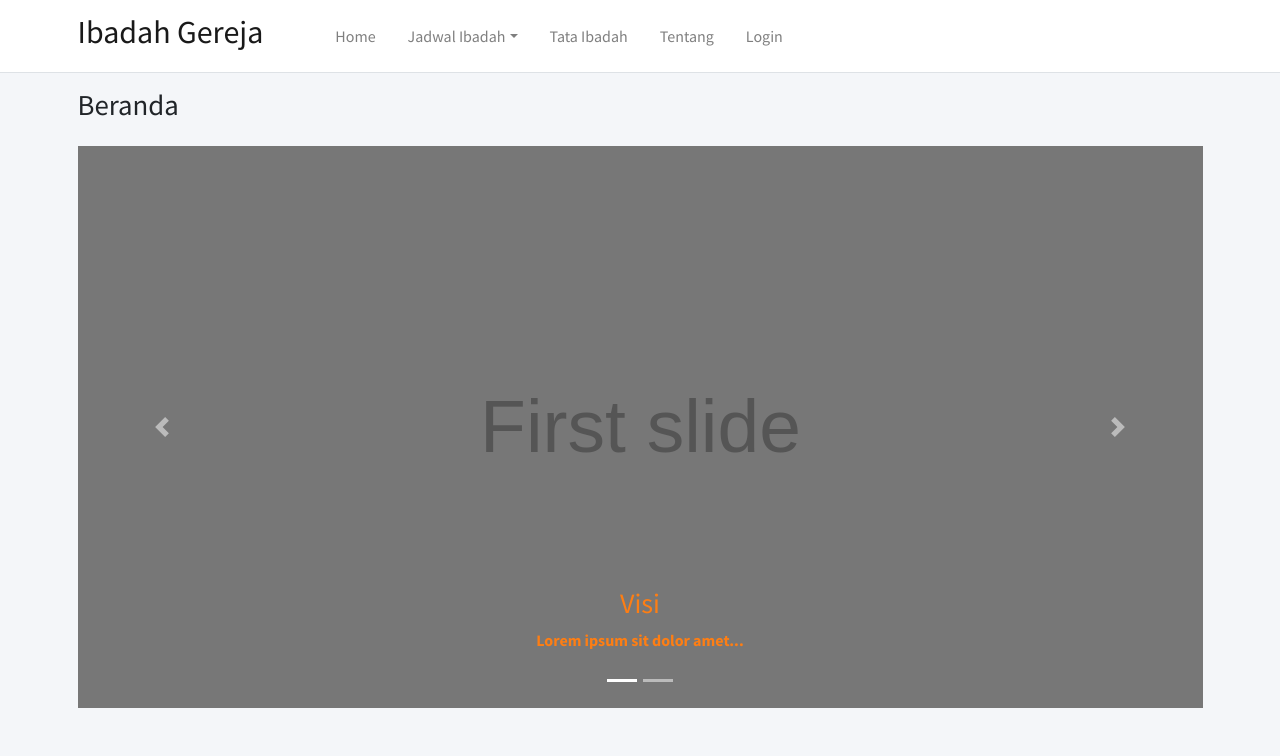
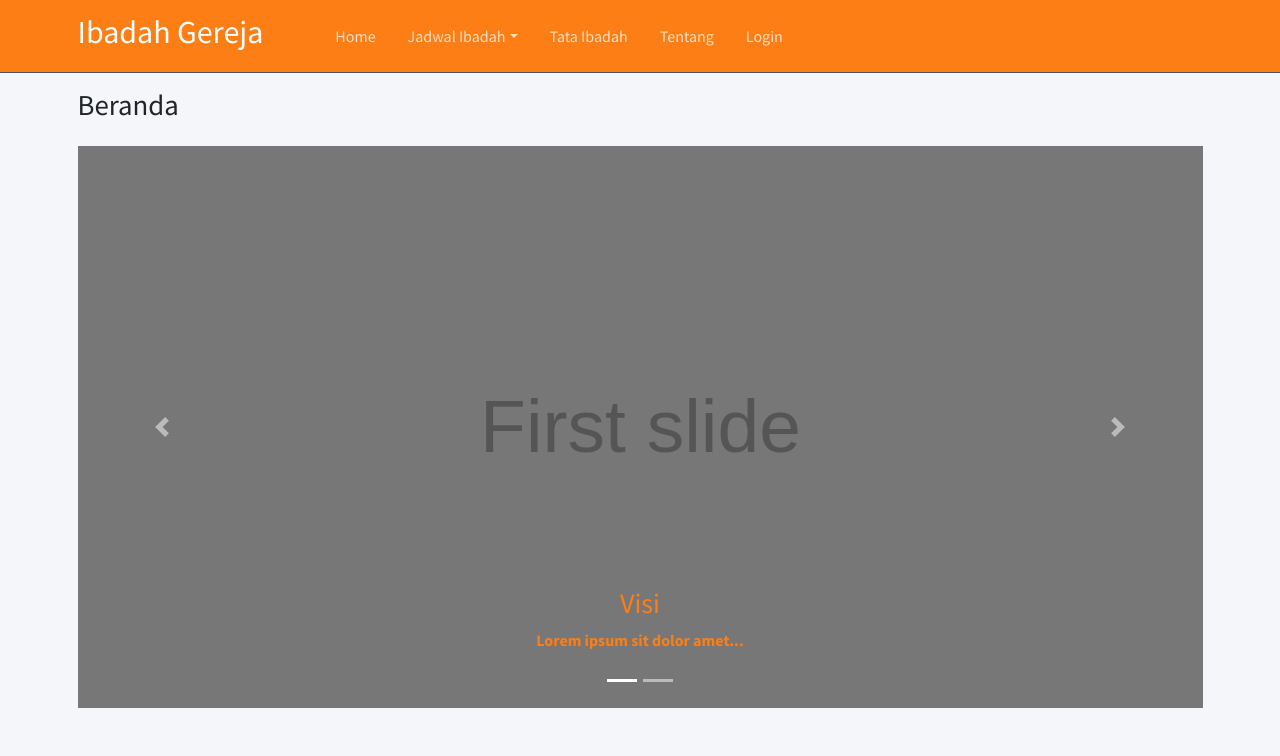
Before and after one commit to ikrarwinata/NotifikasiIbadahGereja, a CodeIgniter app: page /database/index.php/welcome/index in a window 1280 px wide. Shown: the top 756 px of the page. Run offline with CodeIgniter, Linux system fonts and the light colour scheme; data comes from the database, SQL or seed files in the repository; some libraries are stand-ins or nearby versions.

Commit message:
top-nav color changed to orange

```diff
--- a/application/views/_partials/top-nav.php
+++ b/application/views/_partials/top-nav.php
@@ -1,4 +1,4 @@
-<nav class="main-header navbar navbar-expand-md navbar-light navbar-white">
+<nav class="main-header navbar navbar-expand-md navbar-dark navbar-orange">
     <div class="container">
         <a href="assets/index3.html" class="navbar-brand">
             <!-- <img src="assets/dist/img/AdminLTELogo.png" alt="AdminLTE Logo" class="brand-image img-circle elevation-3" style="opacity: .8"> -->
```
